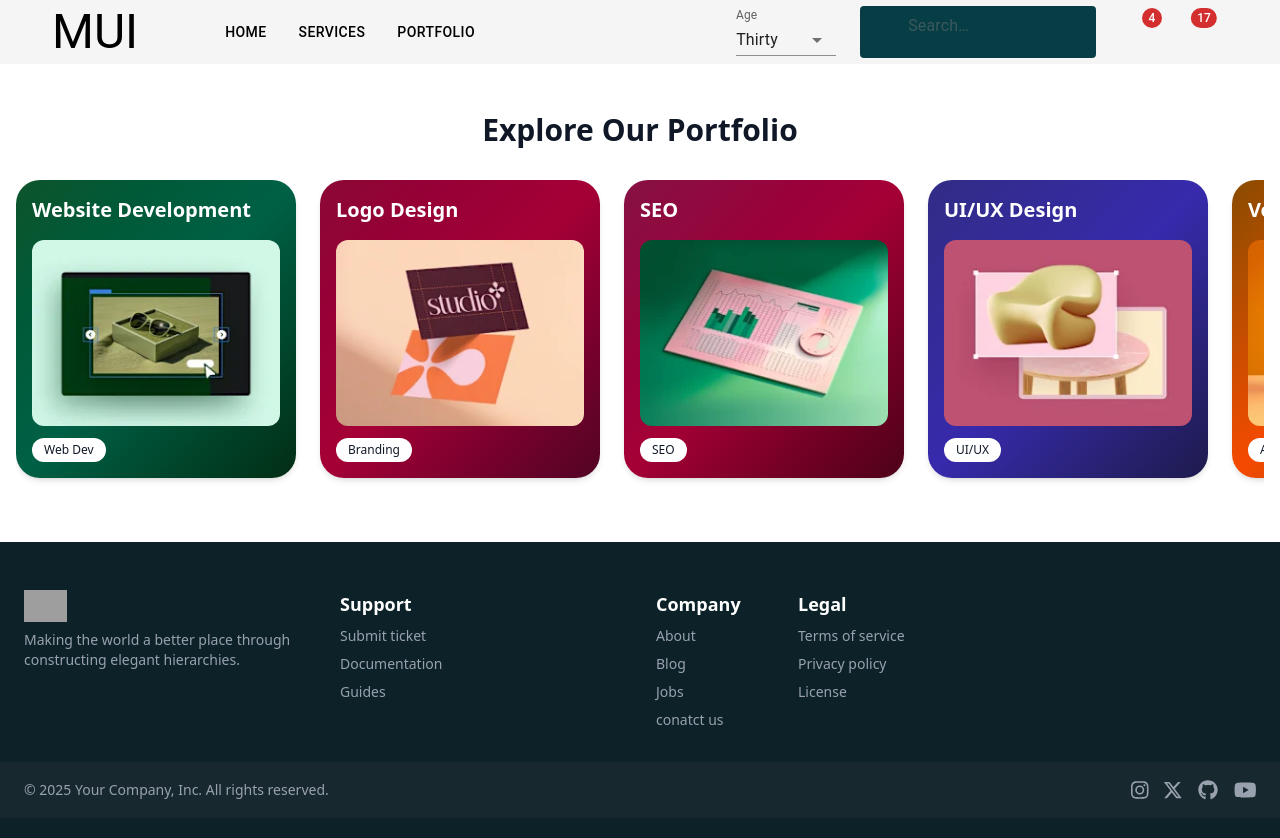
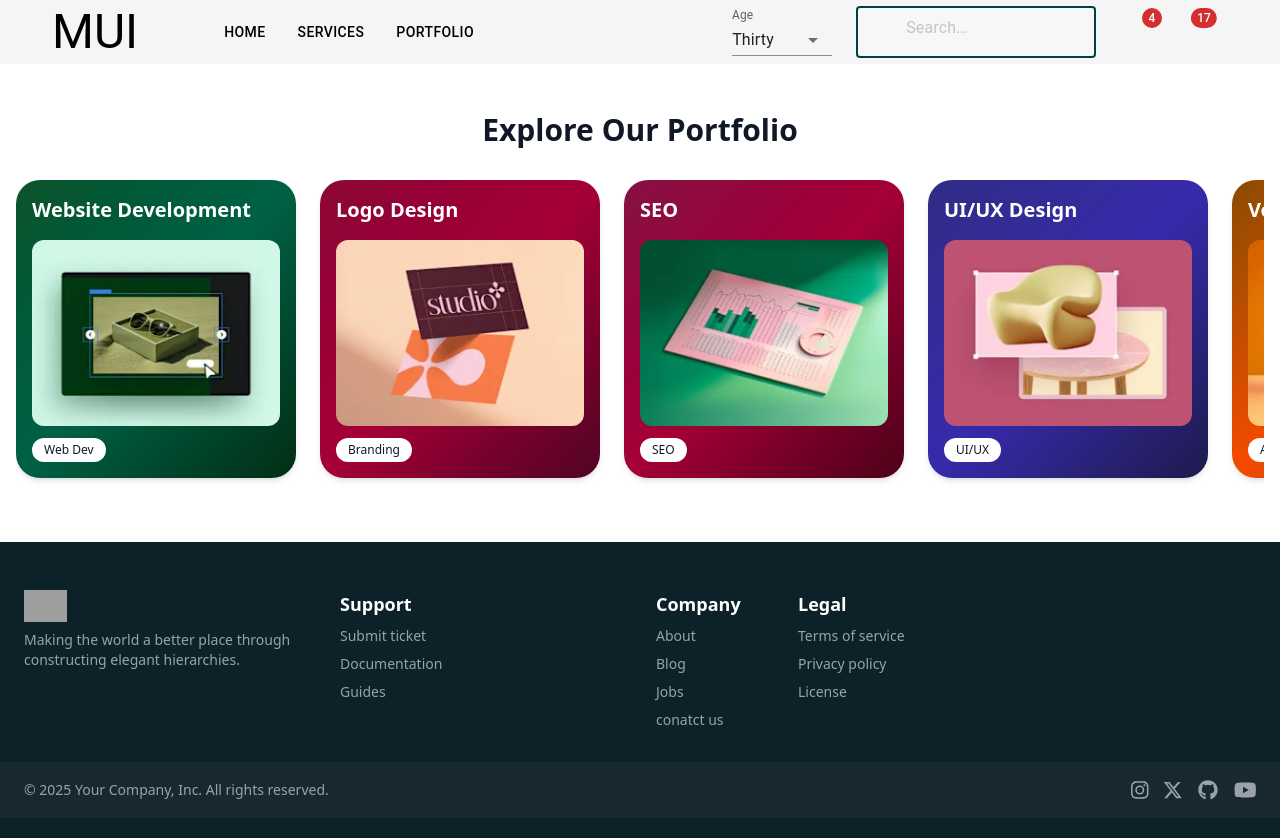
Before and after one commit to WebinexOfficial/Webinex, a React (Vite) app in the folder frontend/: page / in a window 1280 px wide. Shown: the top 838 px of the page. Built offline with nearby package versions, Linux system fonts and the light colour scheme; grey boxes are pictures that could not be loaded; some icons are missing.

Commit message:
Update Navbar.jsx

```diff
--- a/frontend/src/components/Header/Navbar.jsx
+++ b/frontend/src/components/Header/Navbar.jsx
@@ -195,7 +195,7 @@ export default function Navbar() {
           <Box sx={{ flexGrow: 1 }} />
           <Navigation/>
           <Box sx={{ display: { xs: 'none', md: 'flex' } }}>
-          <Search sx={{backgroundColor:"#073D44",color:"grey"}}>
+          <Search sx={{border:"2px solid #073D44 ",color:"grey"}}>
             <SearchIconWrapper>
               <SearchIcon />
             </SearchIconWrapper>
```
